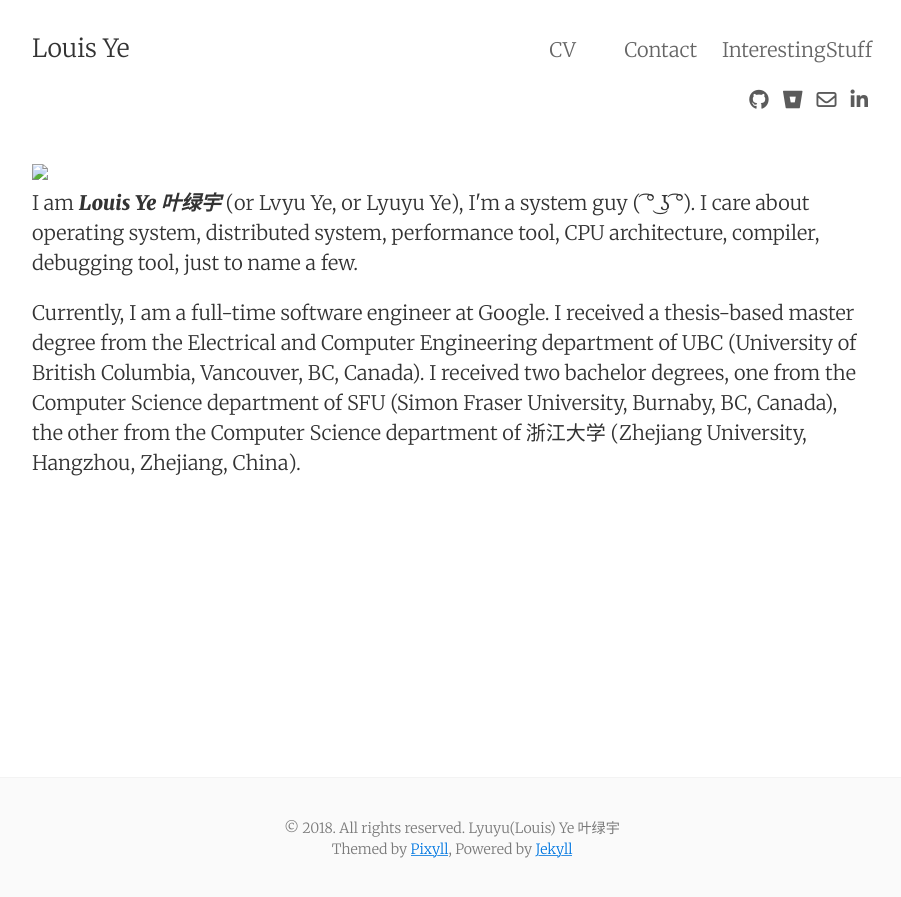
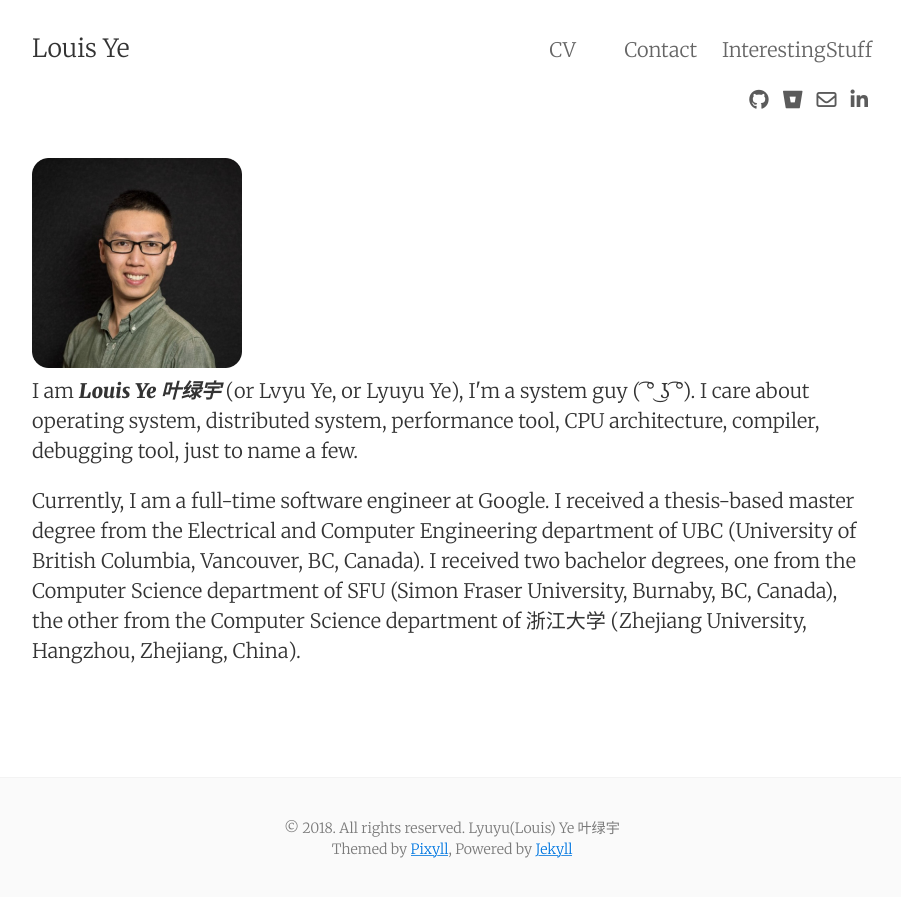
Before and after one commit to Louis-Ye/Louis-Ye.github.io, a Jekyll site: the page built from index.html, in a window 1280 px wide. Shown: the top 897 px of the page, without its empty margins (188-1089 px from the left). Built offline with Jekyll 4.4.1, drawn with Linux system fonts in a browser that asks for light colours; nearby versions of some CDN libraries; the list of posts is cut into pages by our own code.

Commit message:
Update index.html

```diff
--- a/index.html
+++ b/index.html
@@ -5,7 +5,7 @@
 ---
 
 <div class="col-3">
-  <img width="25%" src="http:{{ site.url }}/images/{{ site.headpic }}" />
+  <img width="25%" src="{{ site.url }}/images/{{ site.headpic }}" />
 </div>
 
 <p>
```
